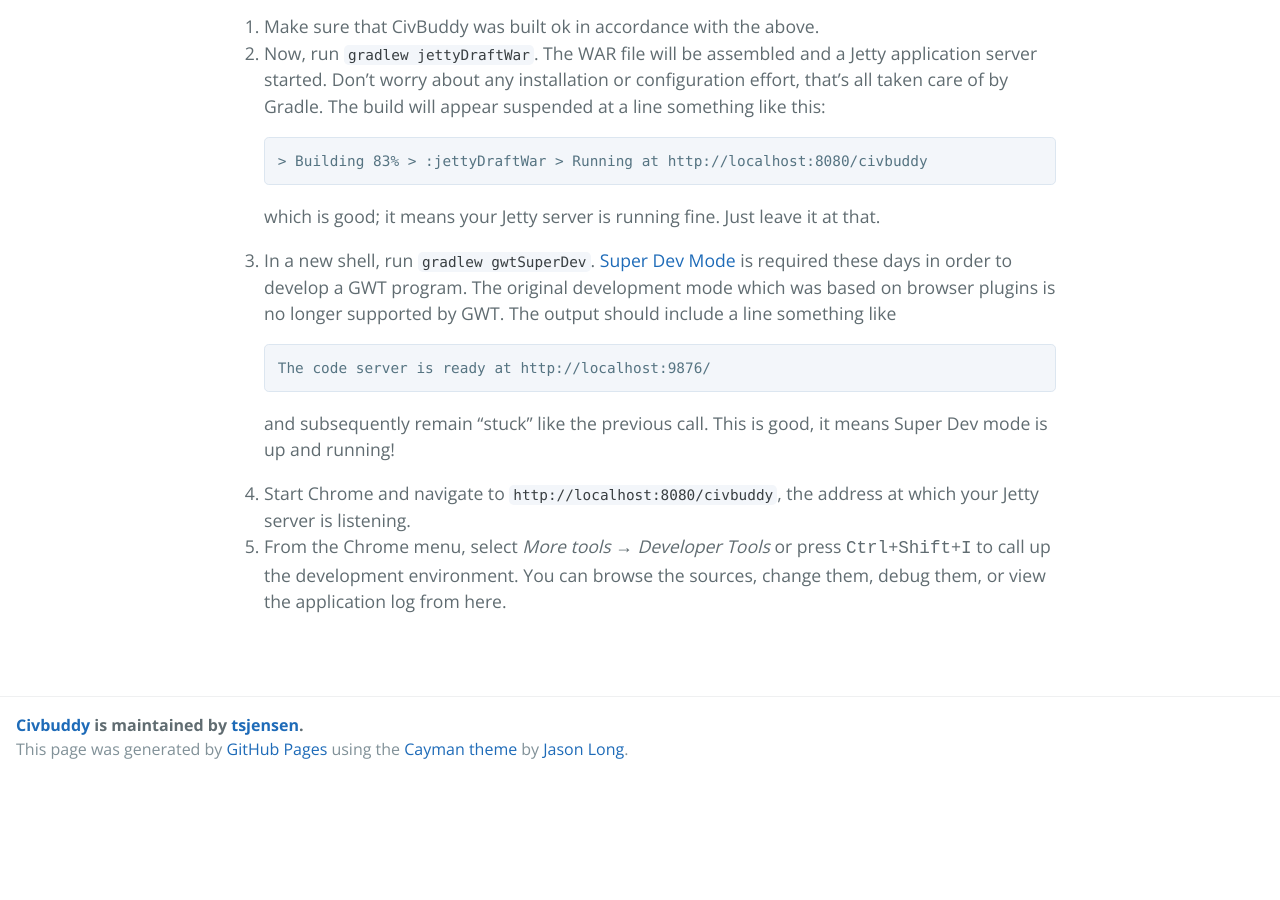
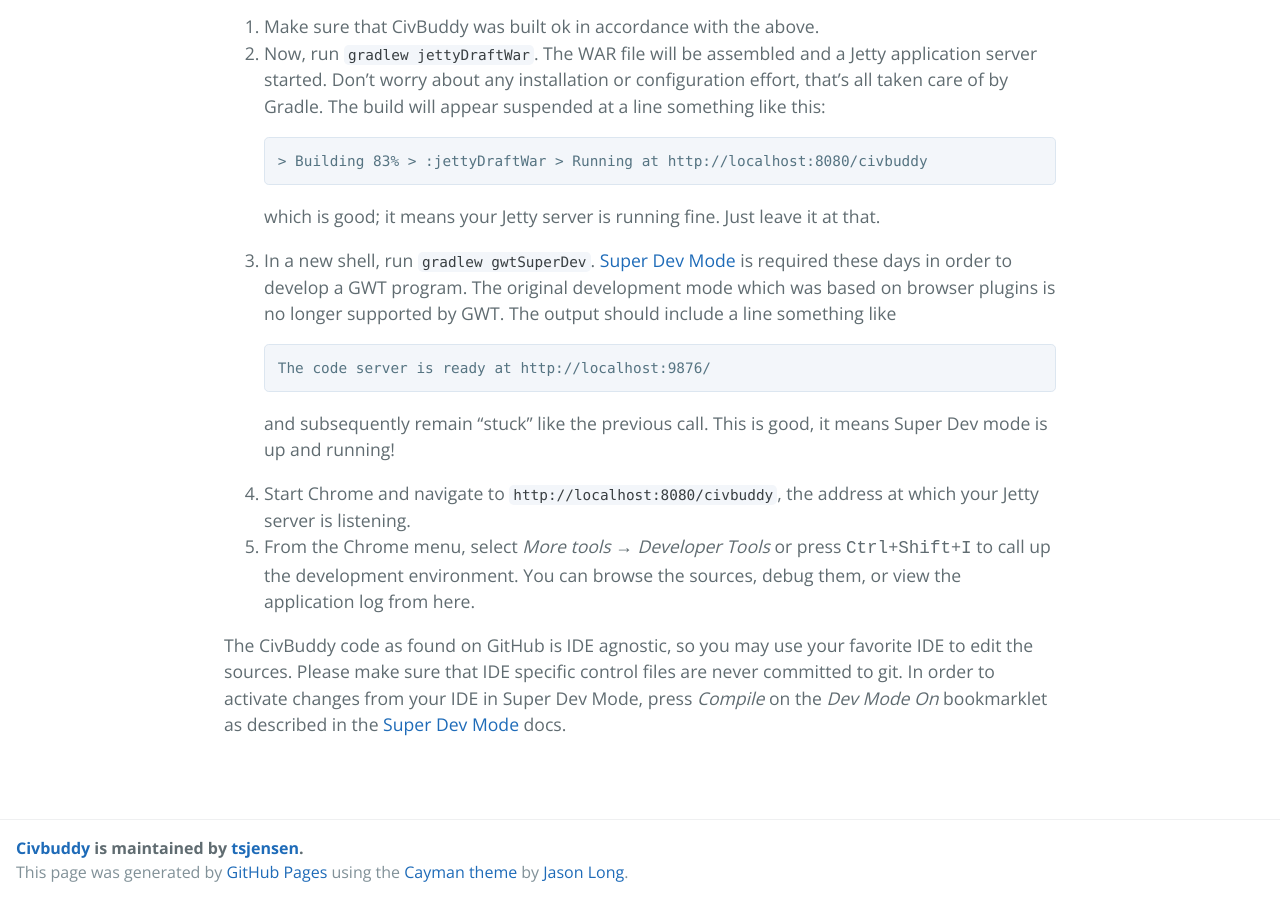
Before and after one commit to tsjensen/civbuddy, a Jekyll site: the page built from index.html, in a window 1280 px wide and 900 px high, scrolled down 2174 px. Built offline with Jekyll 4.4.1, drawn with Linux system fonts in a browser that asks for light colours; before the commit the page ends 2951 px from its top, so only the background shows below that.

Commit message:
Add note on IDE agnosticism

```diff
--- a/index.html
+++ b/index.html
@@ -63,4 +63,6 @@
 
     and subsequently remain "stuck" like the previous call. This is good, it means Super Dev mode is up and running!
  1. Start Chrome and navigate to `http://localhost:8080/civbuddy`, the address at which your Jetty server is listening.
- 1. From the Chrome menu, select *More tools* &rarr; *Developer Tools* or press <kbd>Ctrl</kbd>+<kbd>Shift</kbd>+<kbd>I</kbd> to call up the development environment. You can browse the sources, change them, debug them, or view the application log from here.
+ 1. From the Chrome menu, select *More tools* &rarr; *Developer Tools* or press <kbd>Ctrl</kbd>+<kbd>Shift</kbd>+<kbd>I</kbd> to call up the development environment. You can browse the sources, debug them, or view the application log from here.
+
+The {{ site.name }} code as found on GitHub is IDE agnostic, so you may use your favorite IDE to edit the sources. Please make sure that IDE specific control files are never committed to git. In order to activate changes from your IDE in Super Dev Mode, press *Compile* on the *Dev Mode On* bookmarklet as described in the [Super Dev Mode](http://www.gwtproject.org/articles/superdevmode.html) docs.
```
